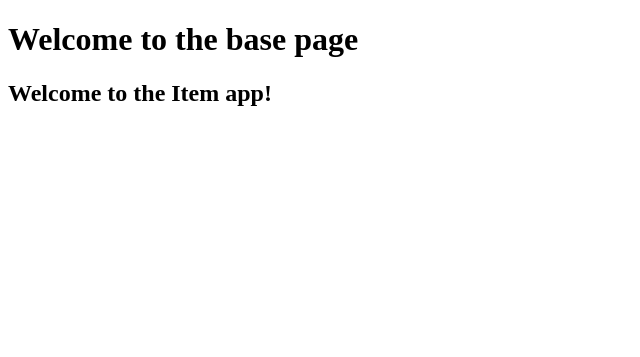
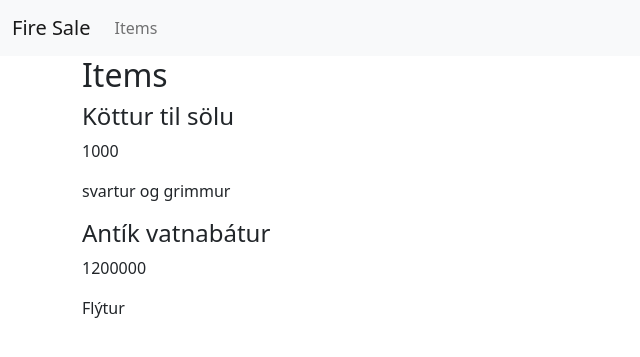
Before and after one commit to gisli91/verklegt2, a Django app: page /items/ in a window 1280 px wide. Shown: the top 357 px of the page, without its empty margins (0-640 px from the left). Run offline with Django 4.2, Linux system fonts and the light colour scheme.

Commit message:
added nav, static configs and dummy data to template

```diff
--- a/item/views.py
+++ b/item/views.py
@@ -3,7 +3,10 @@ from django.shortcuts import render
 # Create your views here.
 from django.shortcuts import render
 from django.http import HttpResponse
-
+items = [
+    {"name": "Köttur til sölu", "price": 1000, "description": "svartur og grimmur"},
+    {"name": "Antík vatnabátur", "price": 1200000, "description": "Flýtur"}
+]
 # Create your views here.
 def index(request):
-    return render(request, "item/index.html")
+    return render(request, "item/index.html", context={"items": items})
--- a/templates/base.html
+++ b/templates/base.html
@@ -1,15 +1,33 @@
+{% load static %}
 <!DOCTYPE html>
 <html lang="en">
 <head>
     <meta charset="UTF-8">
-    <title>Base page</title>
+    <title>Fire Sale</title>
+    <link href="https://cdn.jsdelivr.net/npm/bootstrap@5.1.3/dist/css/bootstrap.min.css" rel="stylesheet" integrity="sha384-1BmE4kWBq78iYhFldvKuhfTAU6auU8tT94WrHftjDbrCEXSU1oBoqyl2QvZ6jIW3" crossorigin="anonymous">
+    <link rel="stylesheet" href="{% static "css/main.css" %}">
 </head>
 <body>
+    <nav class="navbar navbar-expand-lg navbar-light bg-light">
+        <div class="container-fluid">
+            <a class="navbar-brand" href="/">Fire Sale</a>
+             <button class="navbar-toggler" type="button" data-bs-toggle="collapse" data-bs-target="#navbarSupportedContent" aria-controls="navbarSupportedContent" aria-expanded="false" aria-label="Toggle navigation">
+                <span class="navbar-toggler-icon"></span>
+             </button>
+            <ul class="navbar-nav me-auto mb-2 mb-lg-0">
+                <li class="nav-item">
+                    <a class="nav-link" aria-current="page" href="{% url "item-index" %}" >Items</a>
+                </li>
+
+
+            </ul>
+
+        </div>
+</nav>
     <div class="container">
-        <h1>Welcome to the base page</h1>
         {% block content %}
         {% endblock %}
     </div>
-
+    <script src="https://cdn.jsdelivr.net/npm/bootstrap@5.1.3/dist/js/bootstrap.bundle.min.js" integrity="sha384-ka7Sk0Gln4gmtz2MlQnikT1wXgYsOg+OMhuP+IlRH9sENBO0LRn5q+8nbTov4+1p" crossorigin="anonymous"></script>
 </body>
 </html>
--- a/templates/item/index.html
+++ b/templates/item/index.html
@@ -1,6 +1,11 @@
 {% extends "base.html" %}
 {% block content %}
     <div class="candy">
-        <h2>Welcome to the Item app!</h2>
+        <h2>Items</h2>
     </div>
+    {% for item in items %}
+        <h4>{{ item.name }}</h4>
+        <p>{{ item.price }}</p>
+        <p>{{ item.description }}</p>
+    {% endfor %}
 {% endblock %}
```
Also changed, not shown: djangoProject/settings.py (+7 -0 lines), db.sqlite3 (added), static/css/main.css (added), 4 other files.
